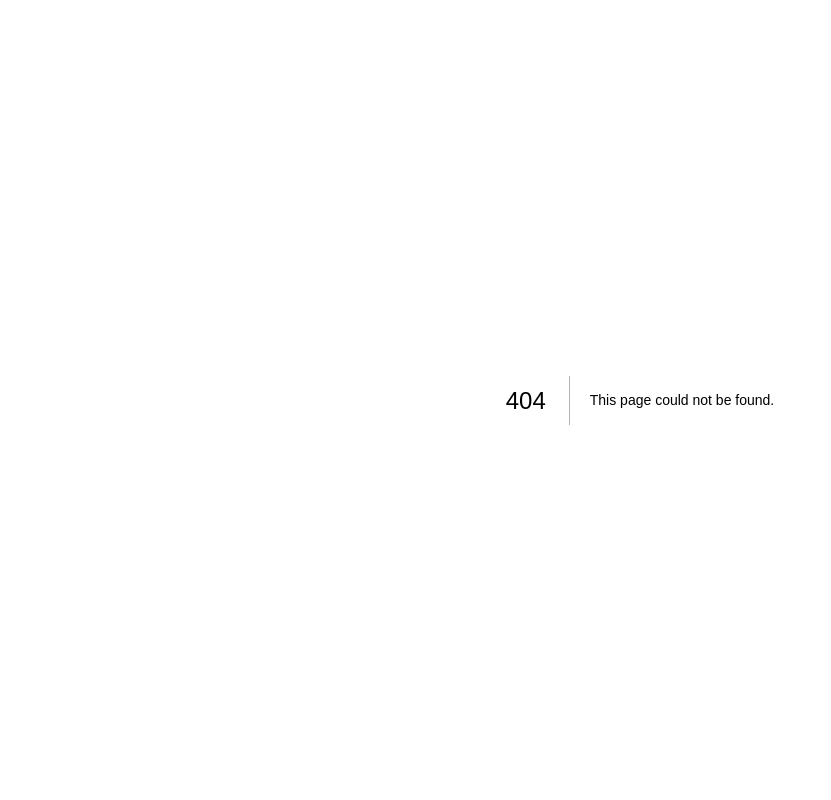
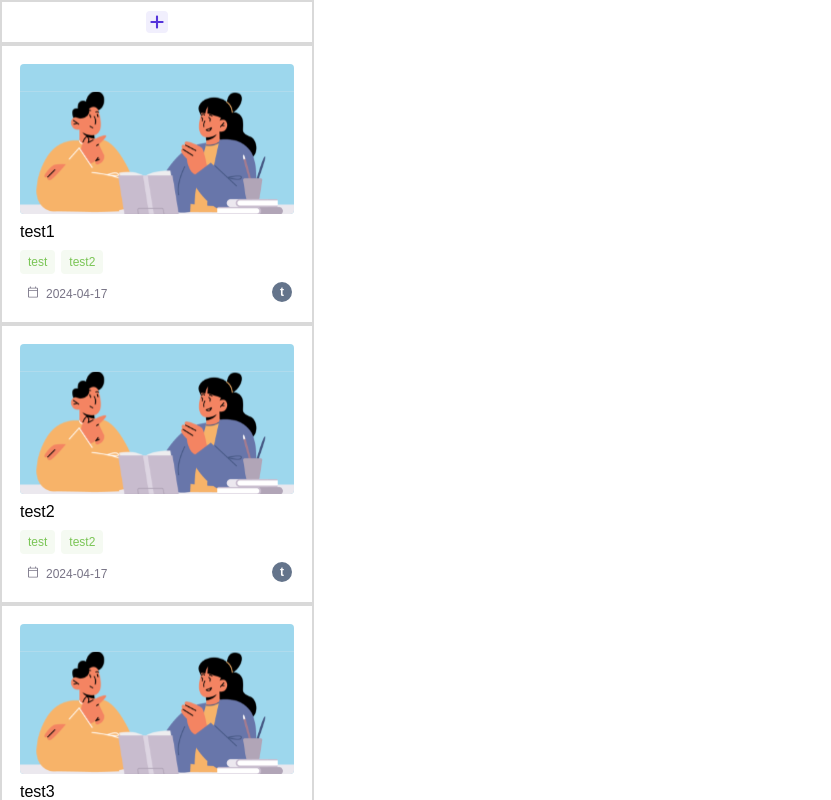
Before and after one commit to only-arrow-function/Taskify, a Next.js app: page /temporary-jaesung in a window 1280 px wide. Before the commit this address had no page. Shown: the top 800 px of the page, without its empty margins (0-831 px from the left). Built offline with nearby package versions, Linux system fonts and the light colour scheme.

Commit message:
feat [김재성]: 카드 컴포넌트

```diff
--- /dev/null
+++ b/components/card/add-card.tsx
@@ -0,0 +1,22 @@
+import Image from 'next/image';
+import Card from '@/components/card/card';
+import addChips from '@/public/chips/add.svg';
+
+interface AddCardProp {
+  isText?: boolean;
+}
+
+const AddCard = ({ isText = false }: AddCardProp) => {
+  return (
+    <Card>
+      <div className="flex justify-center items-center gap-[12px]">
+        {isText && <h3 className="mt-1 text-[18px] font-bold">새로운 컬럼 추가하기</h3>}
+        <div className="relative p-[3px] rounded-[4px] bg-violet-10 w-[22px] h-[22px]">
+          <Image src={addChips} alt="addChips" fill />
+        </div>
+      </div>
+    </Card>
+  );
+};
+
+export default AddCard;
--- /dev/null
+++ b/components/card/card-type.ts
@@ -0,0 +1,12 @@
+export interface TaskCardProp {
+  id: number;
+  title: string;
+  dueDate: string;
+  tags?: string[];
+  assignee: {
+    profileImageUrl?: string;
+    nickname: string;
+    id: number;
+  };
+  imageUrl?: string;
+}
--- /dev/null
+++ b/components/card/card.tsx
@@ -0,0 +1,7 @@
+import { PropsWithChildren } from 'react';
+
+const Card = ({ children }: PropsWithChildren) => {
+  return <div className="w-full xl:w-[314px] p-[6px] sm:p-[9px] bg-white border-grayscale-40 border-2">{children}</div>;
+};
+
+export default Card;
--- /dev/null
+++ b/components/card/task-card.tsx
@@ -0,0 +1,67 @@
+import Image from 'next/image';
+
+import Card from '@/components/card/card';
+import { TaskCardProp } from '@/components/card/card-type';
+import TagChip from '@/components/chips/tag-chip';
+import ProfileBadge from '@/components/profile/profile-badge';
+import calenderImg from '@/public/icon/calendar.svg';
+import testImg from '@/public/test-image.svg';
+
+const TaskCard = (prop: TaskCardProp) => {
+  return (
+    <Card>
+      <div className="flex gap-[20px] items-center justify-between">
+        {prop.imageUrl && (
+          <div className="relative w-[100px] h-[53px] hidden xl:hidden sm:block">
+            <Image src={testImg} alt="test" fill className="object-cover rounded-[4px]" />
+          </div>
+        )}
+        <div className="flex flex-col w-full gap-[6px] justify-between p-[6px] sm:p-[9px]">
+          {prop.imageUrl && (
+            <div className="relative w-full h-[150px] sm:hidden xl:block">
+              <Image src={testImg} alt="test" fill className="object-cover rounded-[4px]" />
+            </div>
+          )}
+          <h3 className="text-[14px] font-[500] sm:text-[16px]">{prop.title}</h3>
+          <div className="flex justify-start items-center gap-[6px] sm:hidden xl:flex">
+            {prop.tags &&
+              prop.tags.map((data, idx) => {
+                return (
+                  <TagChip key={idx} color="green">
+                    {data}
+                  </TagChip>
+                );
+              })}
+          </div>
+          <div className="flex justify-between items-center">
+            <div className="flex gap-[6px] justify-start items-center">
+              <div className="flex justify-start items-center gap-[6px]">
+                <div className="hidden xl:hidden sm:flex sm:gap-[6px] sm:mr-2">
+                  {prop.tags &&
+                    prop.tags.map((data, idx) => {
+                      return (
+                        <TagChip key={idx} color="green">
+                          {data}
+                        </TagChip>
+                      );
+                    })}
+                </div>
+              </div>
+              <div className="relative w-[14px] h-[14px]">
+                <Image src={calenderImg} alt="calenderImg" fill />
+              </div>
+              <h4 className="mt-1 text-[10px] font-[500] sm:text-[12px] text-grayscale-60">{prop.dueDate}</h4>
+            </div>
+            <div>
+              <ProfileBadge styles="font-[600] text-[10px] sm:text-[12px] w-[22px] h-[22px] sm:w-[24px] sm:h-[24px]">
+                {prop.assignee.nickname[0]}
+              </ProfileBadge>
+            </div>
+          </div>
+        </div>
+      </div>
+    </Card>
+  );
+};
+
+export default TaskCard;
--- a/components/side-menu/side-menu-dash-boards-list.tsx
+++ b/components/side-menu/side-menu-dash-boards-list.tsx
@@ -1,5 +1,6 @@
+import { Color } from '@/components/chips/color-type';
 import SideMenuDashBoard from '@/components/side-menu/side-menu-dash-boards';
-import { Color } from '@/types/color';
+
 const mockData: {
   id: number;
   title: string;
--- /dev/null
+++ b/pages/temporary-jaesung.tsx
@@ -0,0 +1,83 @@
+import AddCard from '@/components/card/add-card';
+import { TaskCardProp } from '@/components/card/card-type';
+import TaskCard from '@/components/card/task-card';
+//import RendingHeader from '@/components/rending-header/rending-header';
+//import SideMenu from '@/components/side-menu/side-menu';
+const mockData: TaskCardProp[] = [
+  {
+    id: 0,
+    title: 'test1',
+    dueDate: '2024-04-17',
+    tags: ['test', 'test2'],
+    assignee: {
+      nickname: 'test',
+      id: 0,
+    },
+    imageUrl: '/pubilc',
+  },
+  {
+    id: 1,
+    title: 'test2',
+    dueDate: '2024-04-17',
+    tags: ['test', 'test2'],
+    assignee: {
+      profileImageUrl: '22',
+      nickname: 'test',
+      id: 1,
+    },
+    imageUrl: '/pubilc',
+  },
+  {
+    id: 2,
+    title: 'test3',
+    dueDate: '2024-04-17',
+    tags: ['test', 'test2'],
+    assignee: {
+      nickname: 'test',
+      id: 2,
+    },
+    imageUrl: '/pubilc',
+  },
+  {
+    id: 3,
+    title: 'test4',
+    dueDate: '2024-04-17',
+    tags: ['test', 'test2'],
+    assignee: {
+      nickname: 'test',
+      id: 3,
+    },
+  },
+  {
+    id: 4,
+    title: 'test5',
+    dueDate: '2024-04-17',
+    tags: ['test', 'test2'],
+    assignee: {
+      nickname: 'test',
+      id: 4,
+    },
+  },
+];
+const TestSideMenu = () => {
+  return (
+    <>
+      <AddCard />
+      {mockData.map((data) => {
+        return (
+          <TaskCard
+            key={data.id}
+            id={data.id}
+            title={data.title}
+            dueDate={data.dueDate}
+            tags={data.tags}
+            assignee={data.assignee}
+            imageUrl={data?.imageUrl}
+          />
+        );
+      })}
+    </>
+  );
+};
+
+export default TestSideMenu;
--- a/pages/test-side-menu.tsx
+++ /dev/null
@@ -1,13 +0,0 @@
-import RendingHeader from '@/components/rending-header/rending-header';
-import SideMenu from '@/components/side-menu/side-menu';
-
-const TestSideMenu = () => {
-  return (
-    <>
-      <SideMenu />
-      <RendingHeader />
-    </>
-  );
-};
-
-export default TestSideMenu;
```
Also changed, not shown: components/card/card-column-header.tsx (added), public/test-image.svg (added).
